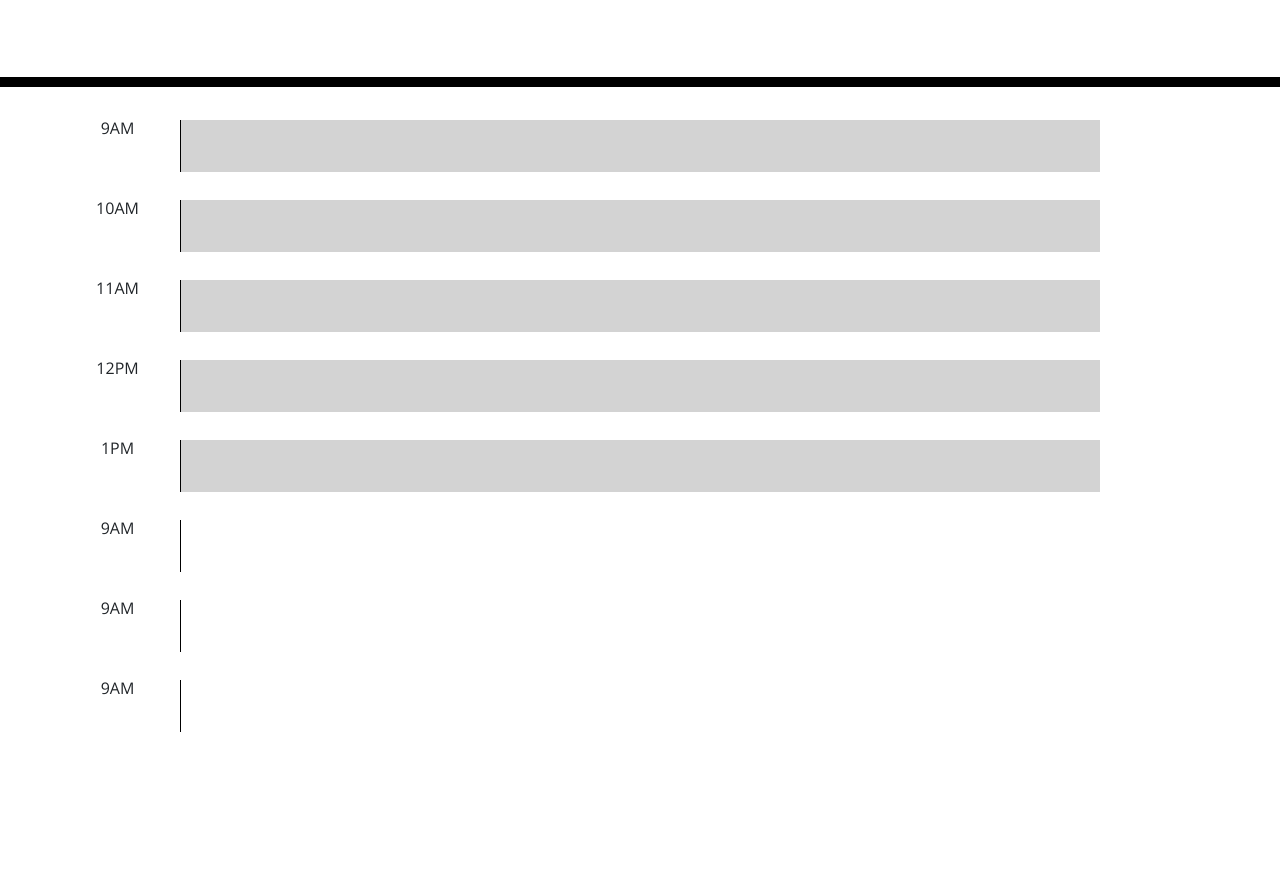
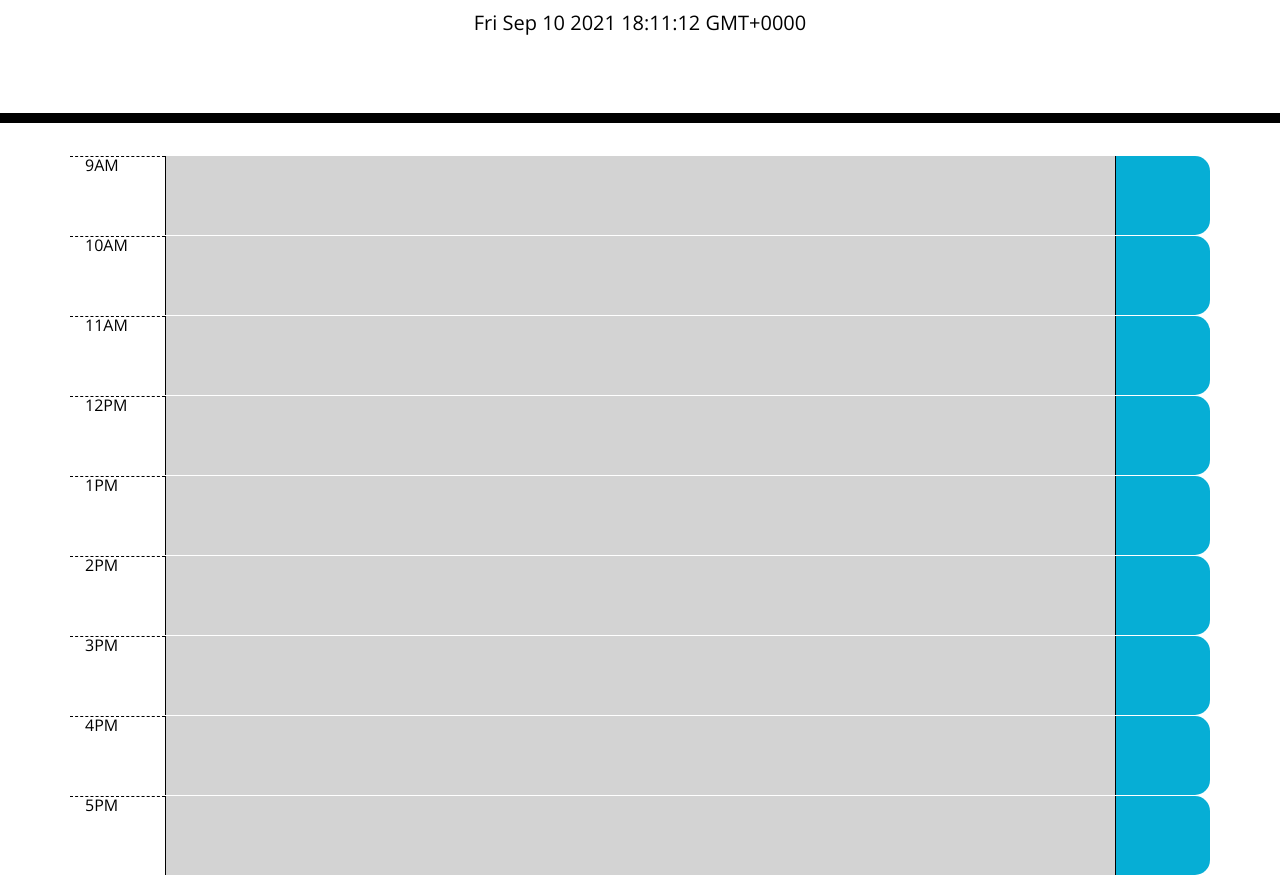
Before and after one commit to ObeeK/work-scheduler, a plain HTML site: page index.html in a window 1280 px wide. Shown: the part 181-1058 px from the top of the page. Before the commit the page ends 940 px from the top, so only its background shows below. Drawn offline with nearby package versions, Linux system fonts and the light colour scheme; a web font is replaced by a local one.

Commit message:
color-coded and current time

```diff
--- a/index.html
+++ b/index.html
@@ -33,44 +33,49 @@
     <div class="container">
       <!-- Timeblocks go here -->
       <div class="row">
-        <div class="col-1 time-block">9AM</div>
-        <div class="col-10 textblock"><textarea hour="9"></textarea></div>
-        <div class="col-1 saveblock"><span class="oi oi-folder"></span></div>
+        <div class="col-1 hour">9AM</div>
+        <div class="col-10 textblock" hour="9"><textarea hour="9"></textarea></div>
+        <div class="col-1 saveBtn"><span class="oi oi-folder my-auto"></span></div>
       </div>
       <div class="row">
-        <div class="col-1 time-block">10AM</div>
-        <div class="col-10 textblock"><textarea hour="10"></textarea></div>
-        <div class="col-1 saveblock"><span class="oi oi-folder"></span></div>
+        <div class="col-1 hour">10AM</div>
+        <div class="col-10 textblock" hour="10" ><textarea hour="10"></textarea></div>
+        <div class="col-1 saveBtn"><span class="oi oi-folder"></span></div>
       </div>
       <div class="row">
-        <div class="col-1 time-block">11AM</div>
-        <div class="col-10 textblock"><textarea hour="11"></textarea></div>
-        <div class="col-1 saveblock"><span class="oi oi-folder"></span></div>
+        <div class="col-1 hour hourblock">11AM</div>
+        <div class="col-10 textblock" hour="11"><textarea hour="11"></textarea></div>
+        <div class="col-1 saveBtn"><span class="oi oi-folder"></span></div>
       </div>
       <div class="row">
-        <div class="col-1 time-block">12PM</div>
-        <div class="col-10 textblock"><textarea hour="12"></textarea></div>
-        <div class="col-1 saveblock"><span class="oi oi-folder"></span></div>
+        <div class="col-1 hour hourblock">12PM</div>
+        <div class="col-10 textblock" hour="12"><textarea hour="12"></textarea></div>
+        <div class="col-1 saveBtn"><span class="oi oi-folder"></span></div>
       </div>
       <div class="row">
-        <div class="col-1 time-block">1PM</div>
-        <div class="col-10 textblock"><textarea hour="13"></textarea></div>
-        <div class="col-1 saveblock"><span class="oi oi-folder"></span></div>
+        <div class="col-1 hour hourblock">1PM</div>
+        <div class="col-10 textblock" hour="13"><textarea hour="13"></textarea></div>
+        <div class="col-1 saveBtn"><span class="oi oi-folder"></span></div>
       </div>
       <div class="row">
-        <div class="col-1 time-block">9AM</div>
-        <div class="col-10 textblock"><textarea></textarea></div>
-        <div class="col-1 saveblock"><span class="oi oi-folder"></span></div>
+        <div class="col-1 hour hourblock">2PM</div>
+        <div class="col-10 textblock" hour="14"><textarea hour="14"></textarea></div>
+        <div class="col-1 saveBtn"><span class="oi oi-folder"></span></div>
       </div>
       <div class="row">
-        <div class="col-1 time-block">9AM</div>
-        <div class="col-10 textblock"><textarea></textarea></div>
-        <div class="col-1 saveblock"><span class="oi oi-folder"></span></div>
+        <div class="col-1 hour">3PM</div>
+        <div class="col-10 textblock" hour="15"><textarea hour="15"></textarea></div>
+        <div class="col-1 saveBtn"><span class="oi oi-folder"></span></div>
       </div>
       <div class="row">
-        <div class="col-1 time-block">9AM</div>
-        <div class="col-10 textblock"><textarea></textarea></div>
-        <div class="col-1 saveblock"><span class="oi oi-folder"></span></div>
+        <div class="col-1 hour">4PM</div>
+        <div class="col-10 textblock" hour="16"><textarea hour="16"></textarea></div>
+        <div class="col-1 saveBtn"><span class="oi oi-folder"></span></div>
+      </div>
+      <div class="row">
+        <div class="col-1 hour">5PM</div>
+        <div class="col-10 textblock" hour="17"><textarea hour="17"></textarea></div>
+        <div class="col-1 saveBtn"><span class="oi oi-folder"></span></div>
       </div>
     </div>
 
--- a/script.js
+++ b/script.js
@@ -1,20 +1,33 @@
+var timePlace = document.getElementById("currentDay");
+
 // Display current date - look in documentation for format
 var currentDate = moment()
+
+timePlace.innerHTML = currentDate;
+
 console.log(currentDate.hour());
 // Set hour blocks / reference moment.js to identify if it's past/present/future & color code
 var textAreas = document.querySelectorAll("textarea");
+var hourBlocks = document.querySelectorAll(".textblock")
 // check hour of each - compare to current moment
-for(var i = 0; i < textAreas.length; i++) {
-    var currentEl = textAreas[i]
-    var hourBlock = parseInt(textAreas[i].getAttribute("hour"))
+for(var i = 0; i < hourBlocks.length; i++) {
+    var currentEl = hourBlocks[i]
+    var hourBlock = parseInt(hourBlocks[i].getAttribute("hour"))
     var currentHour = currentDate.hour()
     if (hourBlock < currentHour) {
-        textAreas[i].classList.add("past")
+        hourBlocks[i].classList.add("past")
+    }
+    if (hourBlock === currentHour) {
+        hourBlocks[i].classList.add("present")
+    }
+    if (hourBlock > currentHour) {
+        hourBlocks[i].classList.add("future")
     }
     console.log(hourBlock < currentHour, hourBlock, currentHour)
 }
 
-// Add save functionality
+// Add save functionality  -- check WebAPIS local storage activities -- click event listener on save buttons
 // using textareas array
+
 // Add persistence
 // using textareas array
--- a/style.css
+++ b/style.css
@@ -12,6 +12,7 @@ textarea{
   border-left: 1px solid black;
   padding: 10px;
   width: 100%;
+  height: 100%;
 }
 
 .jumbotron {
@@ -71,3 +72,13 @@ textarea{
   font-size: 20px;
   transition: all .3s ease-in-out;
 }
+
+.textblock {
+  width: 100%;
+  padding: 0;
+  height: 100%;
+}
+
+/* .hour {
+  margin-top: 10px;
+} */
```
Also changed, not shown: 1 other file.
